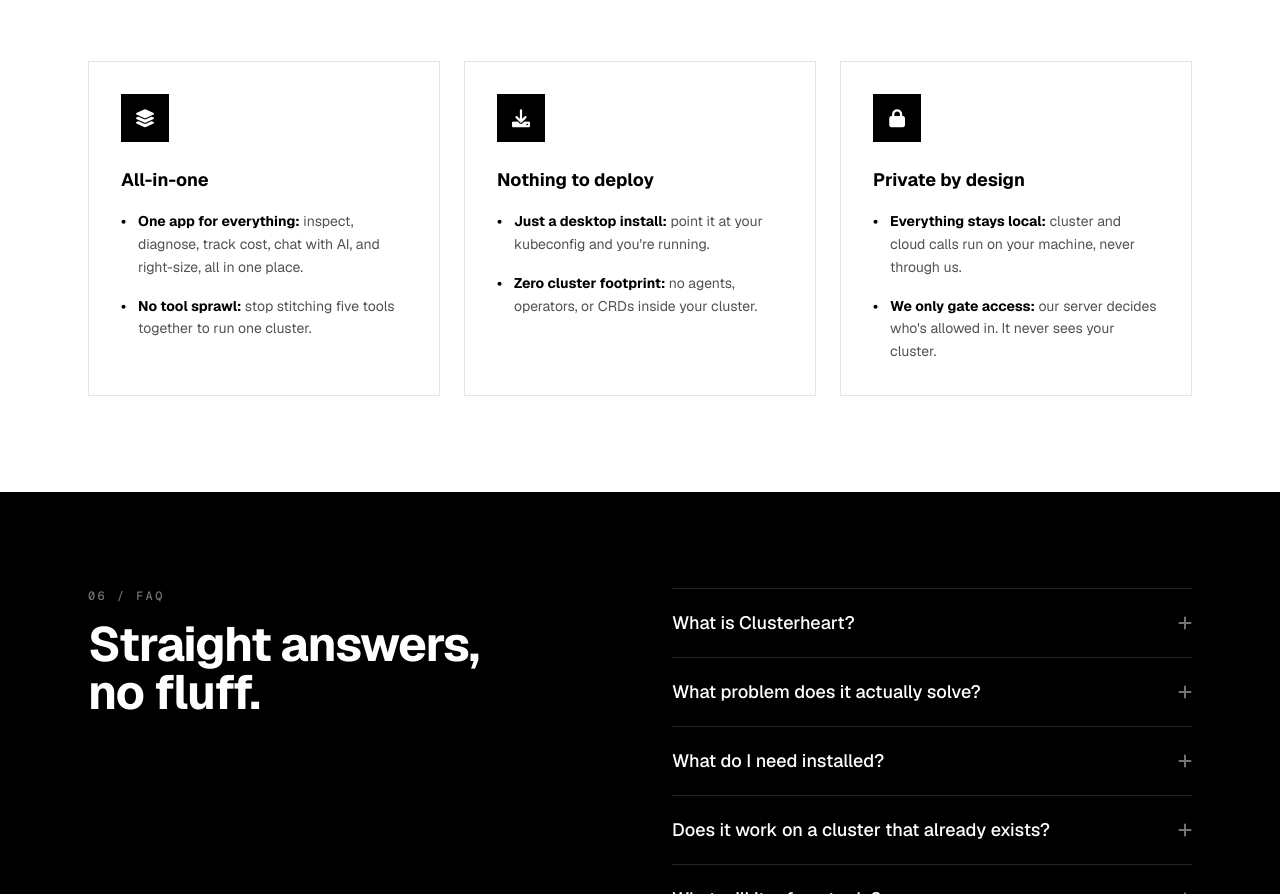
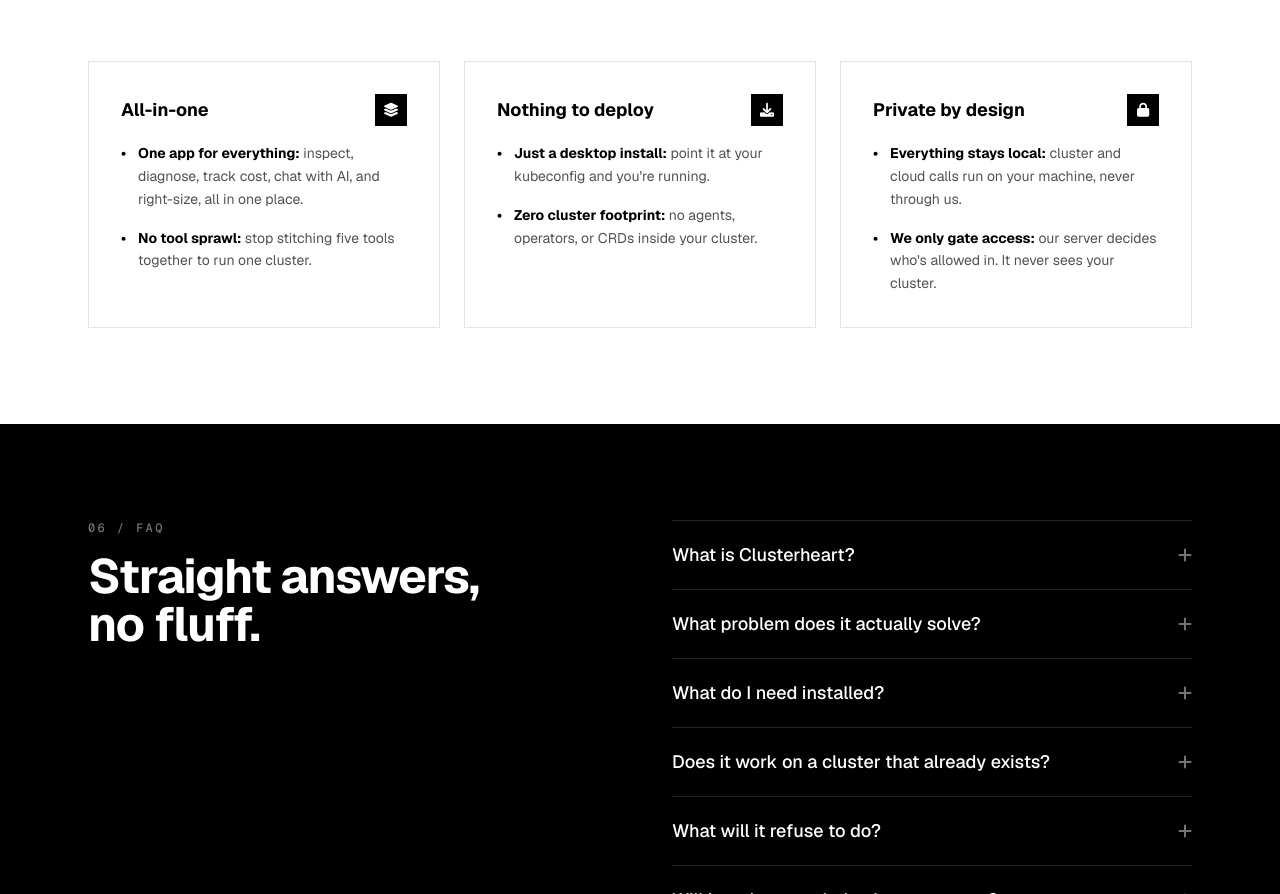
Before and after one commit to sukhijashivansh/clusterheart, a plain HTML site: page index.html in a window 1280 px wide. Shown: the part 2895-3789 px from the top of the page. Drawn offline with nearby package versions, Linux system fonts and the light colour scheme.

Commit message:
site: move Why-section icons inline-right, shrink the icon box
Put each card's icon on the right of the title row (title left, icon right)
and reduce the icon box from w-12/text-lg to w-8/text-sm, dropping the large
standalone block above the heading so the cards are more compact.

Co-Authored-By: Claude Opus 4.8 <noreply@anthropic.com>

```diff
--- a/index.html
+++ b/index.html
@@ -354,10 +354,12 @@
 
             <div class="grid md:grid-cols-3 gap-6 reveal">
                 <div class="p-6 sm:p-8 border border-neutral-200 hover:border-black transition-colors">
-                    <div class="w-12 h-12 bg-black text-white flex items-center justify-center mb-6 text-lg">
-                        <i class="fa-solid fa-layer-group"></i>
+                    <div class="flex items-center justify-between mb-4">
+                        <h4 class="text-lg font-bold text-black">All-in-one</h4>
+                        <div class="w-8 h-8 bg-black text-white flex items-center justify-center text-sm shrink-0">
+                            <i class="fa-solid fa-layer-group"></i>
+                        </div>
                     </div>
-                    <h4 class="text-lg font-bold text-black mb-4">All-in-one</h4>
                     <ul class="space-y-4 text-sm text-neutral-600 leading-relaxed">
                         <li class="flex gap-3">
                             <span class="text-black font-bold">•</span>
@@ -370,10 +372,12 @@
                     </ul>
                 </div>
                 <div class="p-6 sm:p-8 border border-neutral-200 hover:border-black transition-colors">
-                    <div class="w-12 h-12 bg-black text-white flex items-center justify-center mb-6 text-lg">
-                        <i class="fa-solid fa-download"></i>
+                    <div class="flex items-center justify-between mb-4">
+                        <h4 class="text-lg font-bold text-black">Nothing to deploy</h4>
+                        <div class="w-8 h-8 bg-black text-white flex items-center justify-center text-sm shrink-0">
+                            <i class="fa-solid fa-download"></i>
+                        </div>
                     </div>
-                    <h4 class="text-lg font-bold text-black mb-4">Nothing to deploy</h4>
                     <ul class="space-y-4 text-sm text-neutral-600 leading-relaxed">
                         <li class="flex gap-3">
                             <span class="text-black font-bold">•</span>
@@ -386,10 +390,12 @@
                     </ul>
                 </div>
                 <div class="p-6 sm:p-8 border border-neutral-200 hover:border-black transition-colors">
-                    <div class="w-12 h-12 bg-black text-white flex items-center justify-center mb-6 text-lg">
-                        <i class="fa-solid fa-lock"></i>
+                    <div class="flex items-center justify-between mb-4">
+                        <h4 class="text-lg font-bold text-black">Private by design</h4>
+                        <div class="w-8 h-8 bg-black text-white flex items-center justify-center text-sm shrink-0">
+                            <i class="fa-solid fa-lock"></i>
+                        </div>
                     </div>
-                    <h4 class="text-lg font-bold text-black mb-4">Private by design</h4>
                     <ul class="space-y-4 text-sm text-neutral-600 leading-relaxed">
                         <li class="flex gap-3">
                             <span class="text-black font-bold">•</span>
```
